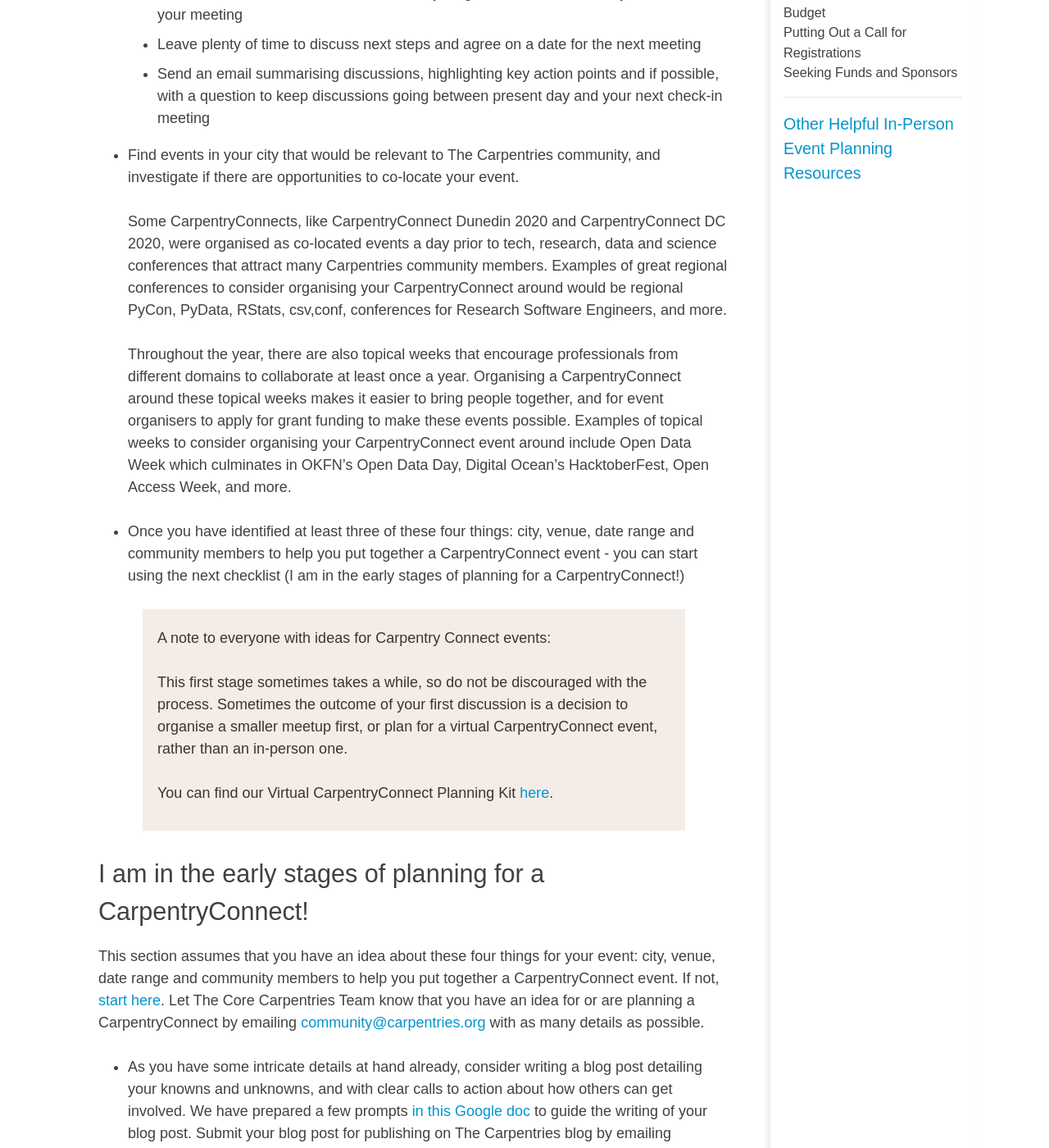
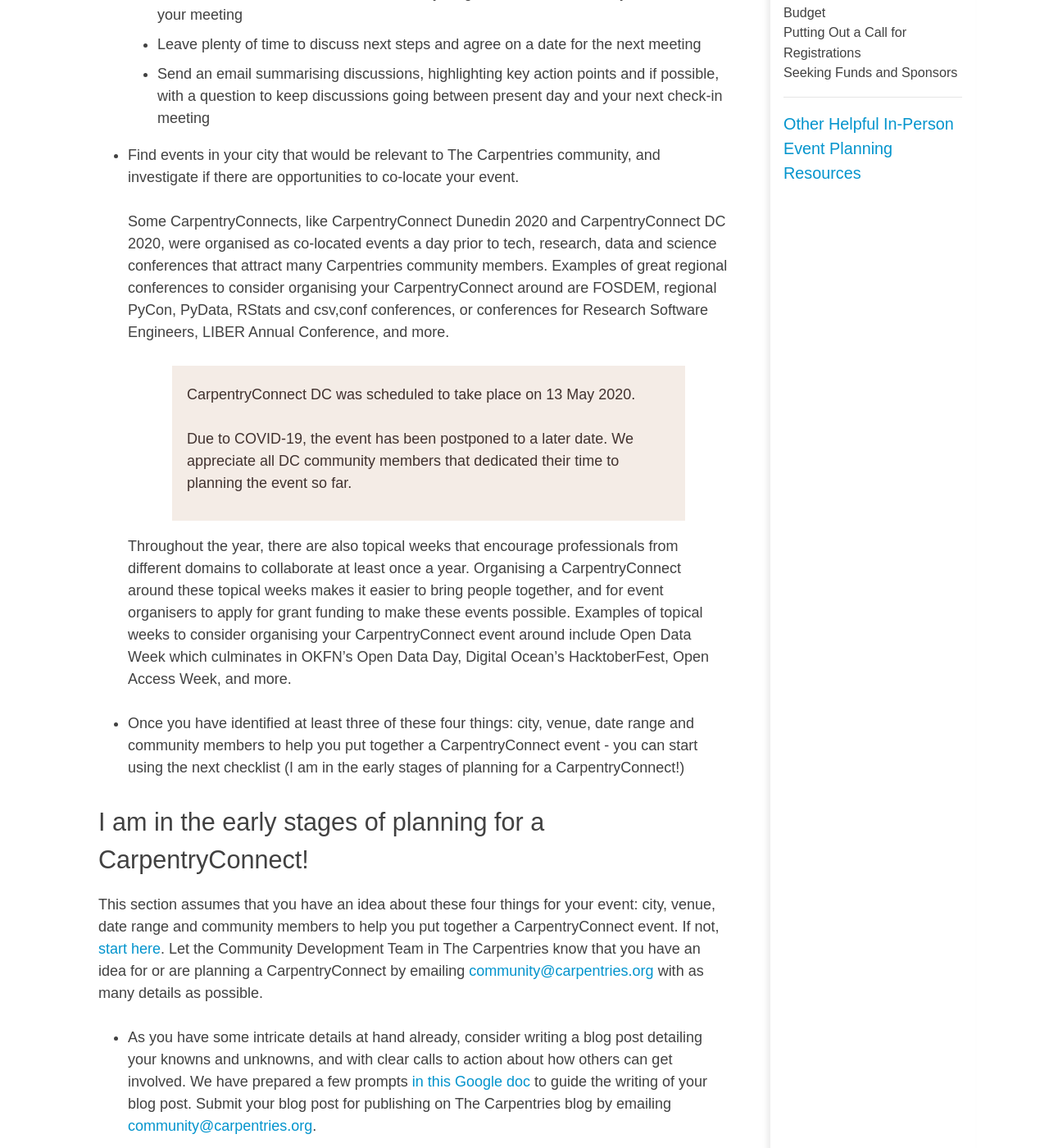
Before and after one commit to CarpentryConnect/carpentryconnect.org, a Jekyll site: the page built from in-person.markdown, in a window 1280 px wide and 1400 px high, scrolled down 1423 px. Shown: the whole window at 82% size. Built offline with Jekyll 4.4.1, drawn with Linux system fonts in a browser that asks for light colours; nearby versions of some CDN libraries; some of the changed text lies outside the part shown.

Commit message:
acknowledging CC DC committee work, adding reason for postponement

```diff
--- a/in-person.markdown
+++ b/in-person.markdown
@@ -51,11 +51,23 @@ This two-part checklist suggests preparatory tasks you can embark on before divi
 	- Send an email summarising discussions, highlighting key action points and if possible, with a question to keep discussions going between present day and your next check-in meeting
 - Find events in your city that would be relevant to The Carpentries community, and investigate if there are opportunities to co-locate your event.
 
-	Some CarpentryConnects, like CarpentryConnect Dunedin 2020 and CarpentryConnect DC 2020, were organised as co-located events a day prior to tech, research, data and science conferences that attract many Carpentries community members. Examples of great regional conferences to consider organising your CarpentryConnect around would be regional PyCon, PyData, RStats, csv,conf, conferences for Research Software Engineers, and more.
+	Some CarpentryConnects, like CarpentryConnect Dunedin 2020 and CarpentryConnect DC 2020, were organised as co-located events a day prior to tech, research, data and science conferences that attract many Carpentries community members. Examples of great regional conferences to consider organising your CarpentryConnect around are FOSDEM, regional PyCon, PyData, RStats and csv,conf conferences, or conferences for Research Software Engineers, LIBER Annual Conference, and more.
+
+	<div markdown="1" class="reading">
+	**CarpentryConnect DC was scheduled to take place on 13 May 2020**.
+
+	Due to COVID-19, the event has been postponed to a later date. We appreciate all DC community members that dedicated their time to planning the event so far.
+	</div>
 
 	Throughout the year, there are also topical weeks that encourage professionals from different domains to collaborate at least once a year. Organising a CarpentryConnect around these topical weeks makes it easier to bring people together, and for event organisers to apply for grant funding to make these events possible. Examples of topical weeks to consider organising your CarpentryConnect event around include Open Data Week which culminates in OKFN’s Open Data Day, Digital Ocean’s HacktoberFest, Open Access Week, and more.
 
 - Once you have identified at least three of these four things:  city,  venue, date range and community members to help you put together a CarpentryConnect event - you can start using the next checklist (I am in the early stages of planning for a CarpentryConnect!)
+
+### I am in the early stages of planning for a CarpentryConnect!
+
+This section assumes that you have an idea about these four things for your event: city,  venue, date range and community members to help you put together a CarpentryConnect event. If not, [start here](/in-person#IjusthadanideatobringpeopletogetherinaCarpentryConnect). Let the Community Development Team in The Carpentries know that you have an idea for or are planning a CarpentryConnect by emailing [community@carpentries.org](mailto:community@carpentries.org) with as many details as possible.
+- As you have some intricate details at hand already, consider writing a blog post detailing your knowns and unknowns, and with clear calls to action about how others can get involved. We have prepared a few prompts [in this Google doc](https://docs.google.com/document/d/1Yl4EnbeDdjHxoxinTIS7Meu68gfqwmCvHULQ2f1Lenc/edit?usp=sharing) to guide the writing of your blog post. Submit your blog post for publishing on The Carpentries blog by emailing [community@carpentries.org](mailto:community@carpentries.org).
+- Dive into the rest of the In-person CarpentryConnect Planning Kit!
 
 <div markdown="1" class="reading">
 **A note to everyone with ideas for Carpentry Connect events:**
@@ -65,12 +77,6 @@ Sometimes the outcome of your first discussion is a decision to organise a small
 
 You can find our Virtual CarpentryConnect Planning Kit [here](/online).
 </div>
-
-### I am in the early stages of planning for a CarpentryConnect!
-
-This section assumes that you have an idea about these four things for your event: city,  venue, date range and community members to help you put together a CarpentryConnect event. If not, [start here](/in-person#IjusthadanideatobringpeopletogetherinaCarpentryConnect). Let The Core Carpentries Team know that you have an idea for or are planning a CarpentryConnect by emailing [community@carpentries.org](mailto:community@carpentries.org) with as many details as possible.
-- As you have some intricate details at hand already, consider writing a blog post detailing your knowns and unknowns, and with clear calls to action about how others can get involved. We have prepared a few prompts [in this Google doc](https://docs.google.com/document/d/1Yl4EnbeDdjHxoxinTIS7Meu68gfqwmCvHULQ2f1Lenc/edit?usp=sharing) to guide the writing of your blog post. Submit your blog post for publishing on The Carpentries blog by emailing [community@carpentries.org](mailto:community@carpentries.org).
-- Dive into the rest of the In-person CarpentryConnect Planning Kit!
 
 ## Designing a CarpentryConnect Program
 
@@ -312,7 +318,7 @@ Less popular sessions / themes from your community engagement exercise ablove ne
 If you answered yes to any of these prompts, congratulations! You have identified some interesting topics to discuss in different sessions in your CarpentryConnect event.
 
 ### Brainstorm with The Carpentries Core Team
-Email [community@carpentries.org](mailto:community@carpentries.org) with your request to chat about possible session themes for your CarpentryConnect event and some members of the Core Team will avail themselves for a chat with your local/regional event organisers.
+Email [community@carpentries.org](mailto:community@carpentries.org) with your request to chat about possible session themes for your CarpentryConnect event and  members of the Community Development Team in The Carpentries will avail themselves for a chat with your local/regional event organisers.
 
 ## Creating a Website for Your CarpentryConnect Event
 Website Templates to Use
```
